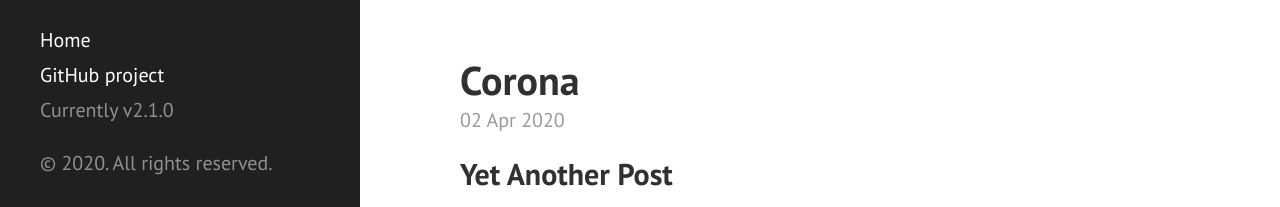
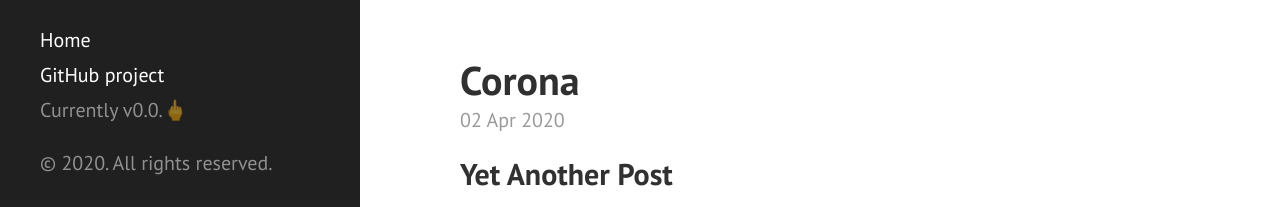
Before and after one commit to bernardr/userloggedin.github.io, a Jekyll site: the page built from index.html, in a window 1280 px wide and 900 px high, scrolled down 521 px. Shown: the part 682-889 px from the top of the window. Built offline with Jekyll 4.4.1, drawn with Linux system fonts in a browser that asks for light colours; Markdown is read by kramdown in place of the engine named in the settings; the list of posts is cut into pages by our own code.

Commit message:
Update _config.yml

```diff
--- a/_config.yml
+++ b/_config.yml
@@ -19,7 +19,7 @@ author:
 paginate:         5
 
 # Custom vars
-version:          2.1.0
+version:          0.0.🖕
 
 github:
   repo:           https://github.com/bernardr
```
